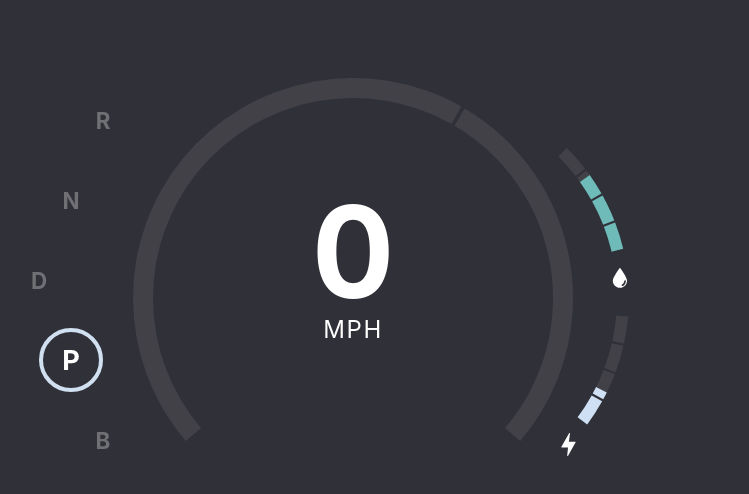
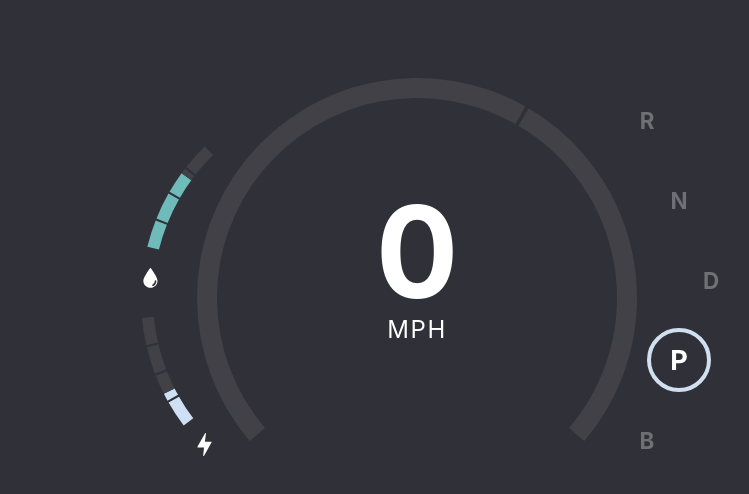
Before and after one commit to phara0hcom/tri-ad-speedometer, a React (Create React App) app: page / in a window 1280 px wide. Shown: the top 494 px of the page, without its empty margins (153-902 px from the left). Built offline with nearby package versions, Linux system fonts and the light colour scheme.

Commit message:
fix flip

```diff
--- a/src/App.module.scss
+++ b/src/App.module.scss
@@ -1,6 +1,6 @@
 .app {
   margin: 0 10rem;
   display: grid;
-  grid-template-columns: 6rem 4rem auto 4rem 6rem;
+  grid-template-columns: 6rem 4rem 26rem 4rem 6rem;
   grid-template-rows: 3rem 3rem auto;
 }
--- a/src/App.tsx
+++ b/src/App.tsx
@@ -88,11 +88,13 @@ function App() {
   return (
     <div className={classes.app}>
       <Gears
+        location="right"
         gearArr={gearsArr.map((el) => ({ label: el, active: gearPos === el }))}
       />
       <Speedometer
         width={500}
         height={500}
+        gears="right"
         accelerating={accelerating}
         speed={speed}
         units={speedUnitStr}
@@ -101,14 +103,14 @@ function App() {
         width={500}
         height={500}
         fill={32}
-        location="bottom-right"
+        location="bottom-left"
         type="electric"
       />
       <Gauge
         width={500}
         height={500}
         fill={70}
-        location="top-right"
+        location="top-left"
         type="gas"
       />
     </div>
--- a/src/components/Gauge.js
+++ b/src/components/Gauge.js
@@ -30,10 +30,12 @@ const Gauge = ({ width, height, fill, location, type }) => {
     switch (location) {
       case 'top-left':
         transform = ' rotate(104)';
+        transformIcon = `translate(${width * 0.075}, ${height * 0.44} )`;
         break;
 
       case 'bottom-left':
         transform = ' rotate(53)';
+        transformIcon = `translate(${width * 0.18}, ${height * 0.77} )`;
         break;
 
       case 'top-right':
@@ -43,6 +45,7 @@ const Gauge = ({ width, height, fill, location, type }) => {
 
       default:
         transform = 'rotate(-85)';
+        transformIcon = `translate(${width * 0.78}, ${height * 0.77} )`;
         break;
     }
 
--- a/src/components/Gear.module.scss
+++ b/src/components/Gear.module.scss
@@ -19,37 +19,58 @@
   opacity: 1;
 }
 
-.gearR {
+.gearR,
+.gearR_Right {
   grid-column-start: 3;
   grid-column-end: 3;
   grid-row-start: 2;
   grid-row-end: 2;
 }
 
-.gearN {
+.gearN,
+.gearN_Right {
   grid-column-start: 2;
   grid-column-end: 2;
   grid-row-start: 3;
   grid-row-end: 3;
 }
 
-.gearD {
+.gearD,
+.gearD_Right {
   grid-column-start: 1;
   grid-column-end: 2;
   grid-row-start: 4;
   grid-row-end: 4;
 }
 
-.gearP {
+.gearD_Right {
+  grid-column-start: 3;
+  grid-column-end: 4;
+}
+
+.gearP,
+.gearP_Right {
   grid-column-start: 2;
   grid-column-end: 2;
   grid-row-start: 5;
   grid-row-end: 5;
 }
 
-.gearB {
+.gearP_Right {
+  grid-column-start: 2;
+  grid-column-end: 2;
+}
+
+.gearB,
+.gearB_Right {
   grid-column-start: 3;
   grid-column-end: 3;
   grid-row-start: 6;
   grid-row-end: 6;
 }
+
+.gearR_Right,
+.gearB_Right {
+  grid-column-start: 1;
+  grid-column-end: 1;
+}
--- a/src/components/Gear.tsx
+++ b/src/components/Gear.tsx
@@ -2,18 +2,19 @@ import React from 'react';
 
 import classes from './Gear.module.scss';
 
-export interface GearProps {
-  className?: string;
+interface GearProps {
   label: string;
   active: boolean;
+  isRight: boolean;
 }
 
-const Gear: React.FC<GearProps> = ({ label, active }) => {
+const Gear: React.FC<GearProps> = ({ label, active, isRight }) => {
+  console.log(`gear${label}${isRight ? '_Right' : ''}`);
   return (
     <div
-      className={`${classes.gear} ${classes[`gear${label}`]} ${
-        active ? classes.gearActive : ''
-      }`}
+      className={`${classes.gear} ${
+        classes[`gear${label}${isRight ? '_Right' : ''}`]
+      } ${active ? classes.gearActive : ''}`}
     >
       {label}
     </div>
--- a/src/components/Gears.module.scss
+++ b/src/components/Gears.module.scss
@@ -1,9 +1,19 @@
+.gears,
+.gearsRight {
+  display: grid;
+  grid-template-columns: 2rem 2rem 2rem 2rem;
+  grid-template-rows: 5rem 5rem 5rem 5rem 5rem 5rem;
+  grid-row-start: 1;
+  grid-row-end: 4;
+}
+
 .gears {
-  display: grid;
   grid-column-start: 1;
   grid-column-end: 3;
-  grid-row-start: 1;
-  grid-row-end: 4;
-  grid-template-columns: 2rem 2rem 2rem 2rem;
-  grid-template-rows: 5rem 5rem 5rem 5rem 5rem 5rem;
 }
+
+.gearsRight {
+  grid-column-start: 4;
+  grid-column-end: 6;
+  justify-self: end;
+}
--- a/src/components/Gears.tsx
+++ b/src/components/Gears.tsx
@@ -1,19 +1,20 @@
 import React from 'react';
 
-import Gear, { GearProps } from './Gear';
+import Gear from './Gear';
 
 import classes from './Gears.module.scss';
 
 interface GearsProps {
-  gearArr: Array<GearProps>;
+  gearArr: Array<{ label: string; active: boolean }>;
+  location: 'left' | 'right';
 }
 
-const Gears: React.FC<GearsProps> = (props) => {
-  const { gearArr } = props;
+const Gears: React.FC<GearsProps> = ({ gearArr, location }) => {
+  const isRight = location === 'left' ? false : true;
   return (
-    <div className={classes.gears}>
+    <div className={classes[`gears${location === 'left' ? '' : 'Right'}`]}>
       {gearArr.map((el, i) => (
-        <Gear key={`gear_${el.label}${i + 1}`} {...el} />
+        <Gear key={`gear_${el.label}${i + 1}`} {...el} isRight={isRight} />
       ))}
     </div>
   );
--- a/src/components/Speedometer.js
+++ b/src/components/Speedometer.js
@@ -15,7 +15,7 @@ import {
   gradientArr,
 } from '../constants';
 
-const Speedometer = ({ width, height, speed, units, accelerating }) => {
+const Speedometer = ({ width, height, speed, units, accelerating, gears }) => {
   const ref = useRef(null);
   const radius = Math.min(width, height) / 2;
 
@@ -235,7 +235,7 @@ const Speedometer = ({ width, height, speed, units, accelerating }) => {
   };
 
   return (
-    <div className={classes.speedometer}>
+    <div className={classes[`speedometer${gears === 'right' ? 'Right' : ''}`]}>
       <svg ref={ref}></svg>
     </div>
   );
--- a/src/components/Speedometer.module.scss
+++ b/src/components/Speedometer.module.scss
@@ -1,6 +1,14 @@
-.speedometer {
+.speedometer,
+.speedometerRight {
   grid-column-start: 2;
   grid-column-end: 4;
+  grid-row-start: 2;
+  grid-row-end: 4;
+}
+
+.speedometerRight {
+  grid-column-start: 3;
+  grid-column-end: 5;
   grid-row-start: 2;
   grid-row-end: 4;
 }
```
